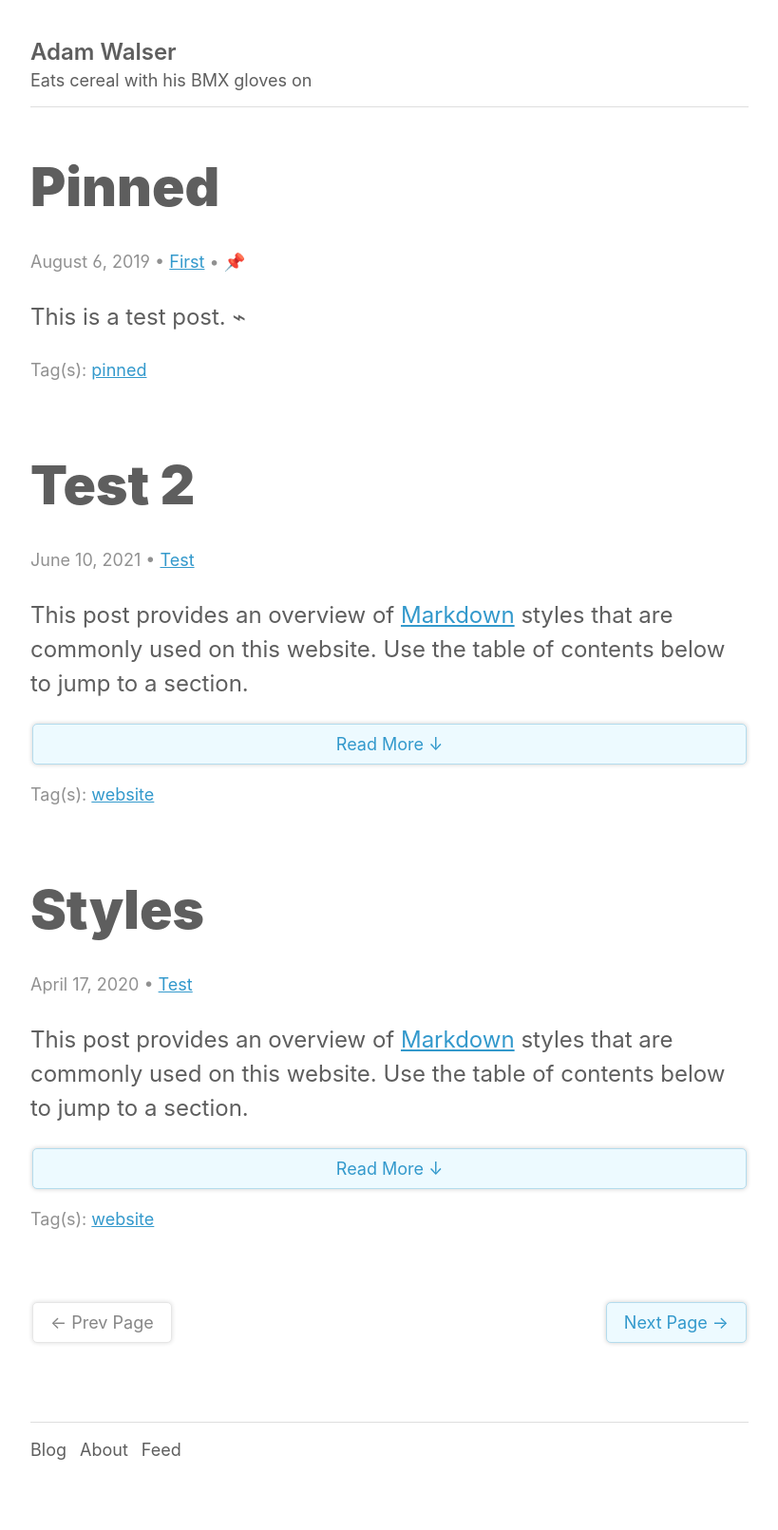
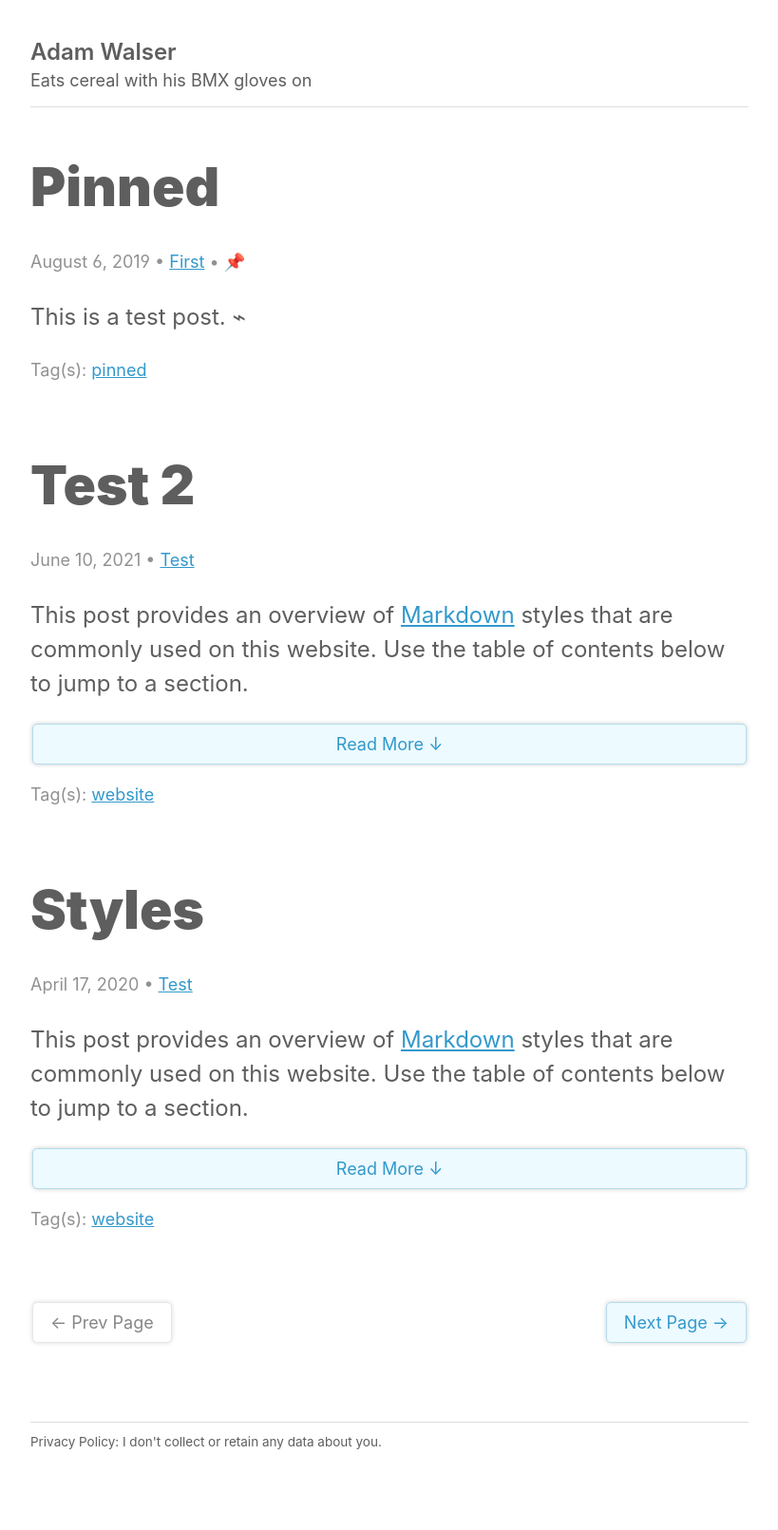
Before and after one commit to ajpwalser/ajpwalser.github.io, a Jekyll site: the page built from index.html, in a window 1280 px wide. Shown: the whole page at 95% size, without its empty margins (230-1049 px from the left). Built offline with Jekyll 4.4.1, drawn with Linux system fonts in a browser that asks for light colours; some web fonts are replaced; the list of posts is cut into pages by our own code.

Commit message:
Update default.html

```diff
--- a/_layouts/default.html
+++ b/_layouts/default.html
@@ -29,11 +29,7 @@
    </main>
    <footer>
       <hr>
-        <ul>
-         <li><a href="{{ site.baseurl | prepend: site.url }}/">Blog</a></li>
-         <li><a href="{{ '/about/' | prepend: site.baseurl | prepend: site.url }}">About</a></li>
-         <li><a href="{{ '/feed.xml' | prepend: site.baseurl | prepend: site.url }}">Feed</a></li>
-        </ul>
+      <aside>Privacy Policy: I don't collect or retain any data about you.</aside>
    </footer>
       </div>
 {% include new-window-fix.html %}
```
